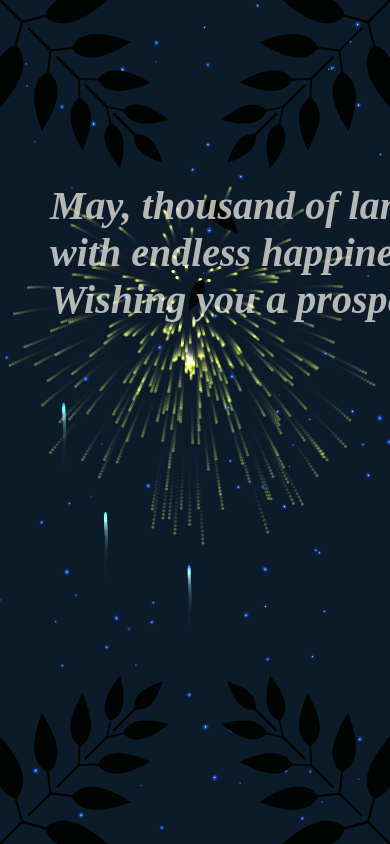
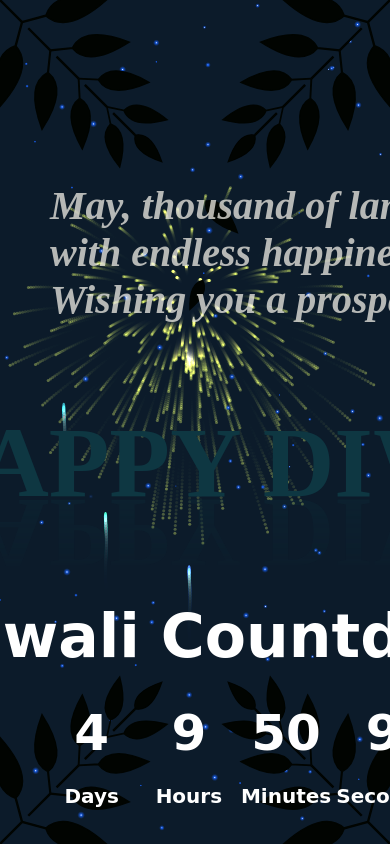
Before and after one commit to hinalborad/Diwali_CountDown, a plain HTML site: page index.html in a window 390 px wide. Drawn offline with nearby package versions, Linux system fonts and the light colour scheme.

Commit message:
Update styles.css

```diff
--- a/styles.css
+++ b/styles.css
@@ -133,7 +133,7 @@ h2 {
 
 @media screen and (max-width: 1000px) {
   h2 {
-    font-size: 623em;
+    font-size: 6.2em;
   }
 }
 
```
